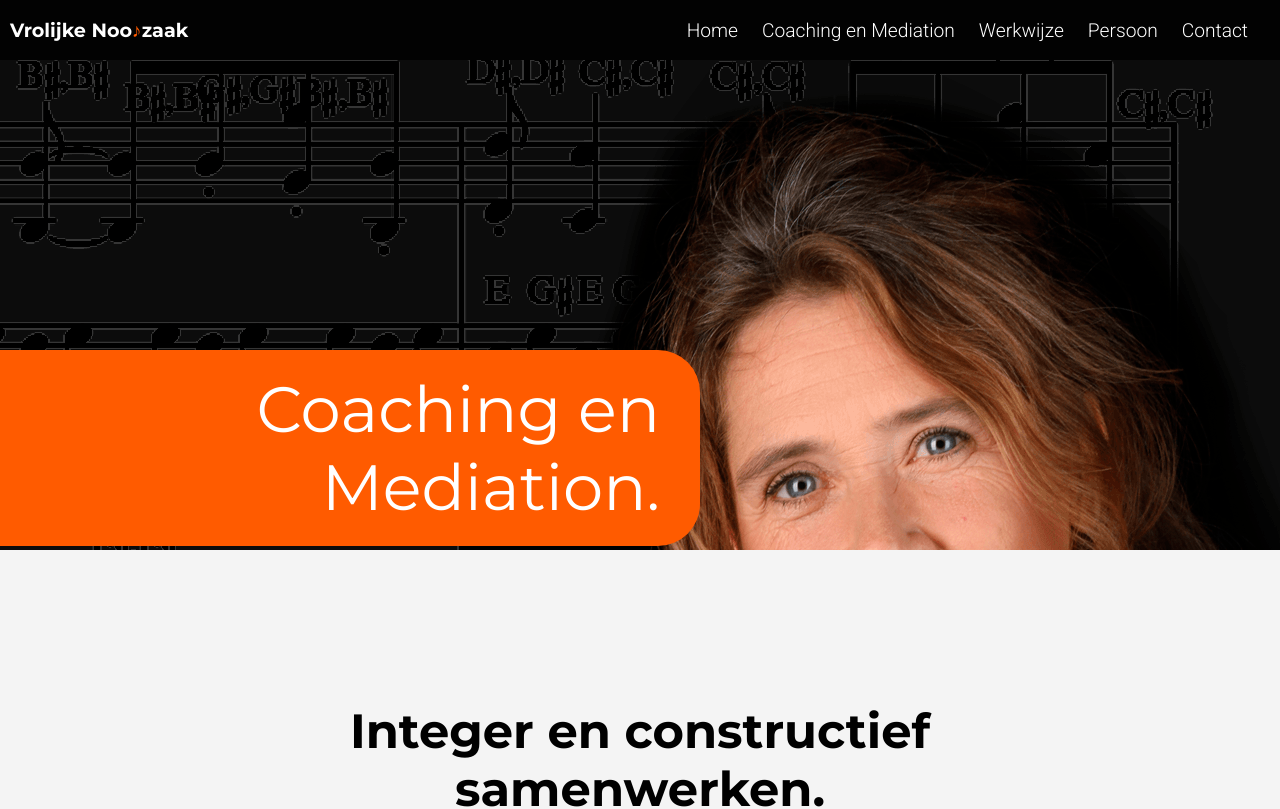
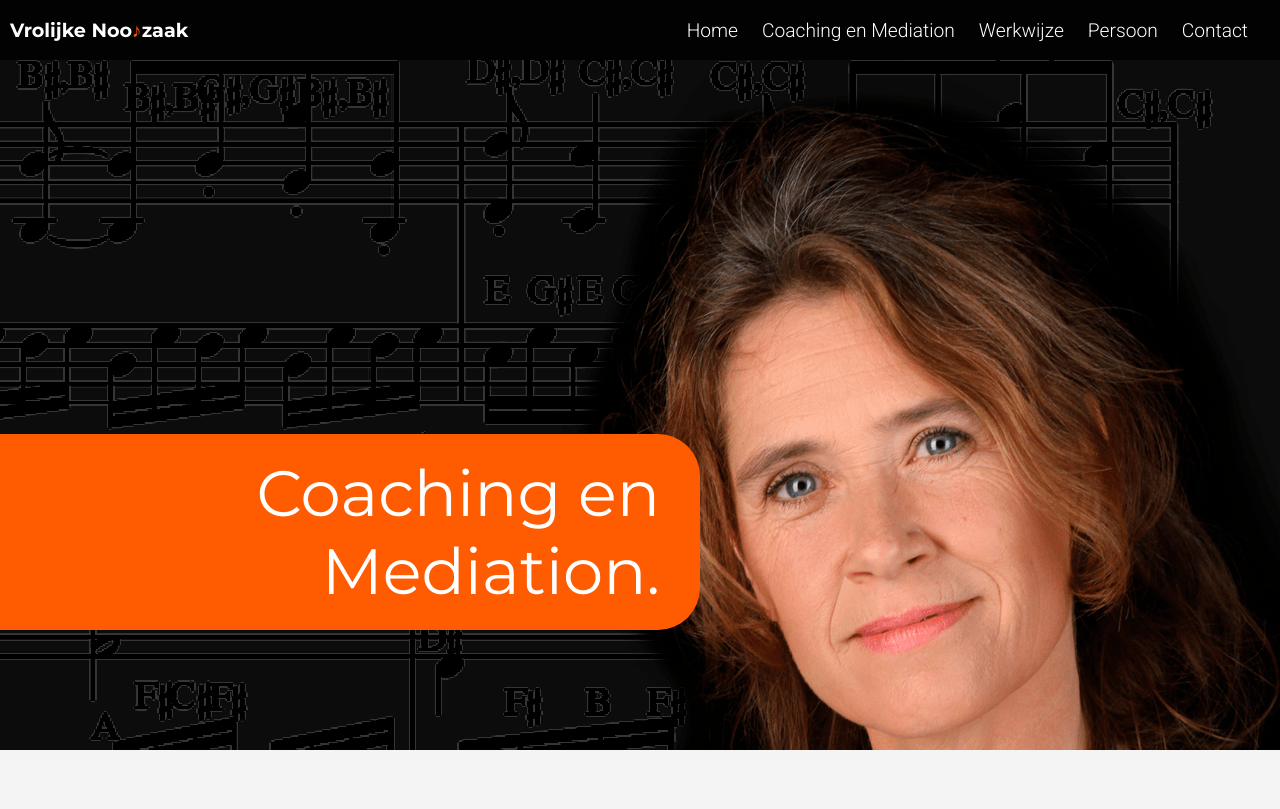
Before and after one commit to jodelajo/jet-app, a React (Create React App) app: page / in a window 1280 px wide. Shown: the top 809 px of the page. Built offline with nearby package versions, Linux system fonts and the light colour scheme.

Commit message:
resp header

```diff
--- a/src/components/header/Header.module.css
+++ b/src/components/header/Header.module.css
@@ -2,11 +2,12 @@
   display: flex;
   position: relative;
   margin: 0;
-  background: url("../../assets/slider_note.png");
+  background: url("../../assets/slider_jet_note_mobile.png") no-repeat top center fixed;
+  background-position-y: 3.4rem;
   width: 100vw;
   height: auto;
   background-size: contain;
-  min-height: 300px;
+  min-height: 320px;
   z-index: -10;
 }
 
@@ -15,15 +16,15 @@
   animation-name: load;
   animation-timing-function: forwards;
   animation-duration: 2s;
-  margin-top: 8rem;
+  margin-top: 12rem;
   margin-bottom: 1rem;
-  width: 300px;
+  width: 220px;
 }
 
 .animation {
   position: absolute;
-  left: -300px;
-  width: 300px;
+  left: -220px;
+  width: 220px;
   -webkit-animation: slide 1s forwards;
   animation: slide 1s forwards;
 }
@@ -41,7 +42,7 @@
 }
 
 h1 {
-  font-size: 2rem;
+  font-size: 1.4rem;
   font-weight: 500;
   color: var(--colors-white);
   text-align: end;
@@ -49,13 +50,34 @@ h1 {
   /* min-width: 50%; */
   border-bottom-right-radius: 42px;
   border-top-right-radius: 42px;
-  padding: 10px 20px ;
+  padding: 10px 30px 10px 0;
+}
+
+@media only screen and (min-width: 768px) {
+.header {
+  min-height: 550px;
+}
+
+.banner {
+  width: 360px;
+  margin-top: 22rem;
+  margin-bottom: 2rem;
+}
+
+.animation {
+  left: -360px;
+  width: 360px;
+}
+
+h1 {
+  font-size: 2rem;
+}
 }
 
 @media only screen and (min-width: 992px){
 .header {
   background: url("../../assets/slider_jet_note.png") no-repeat right top fixed;
-  min-height: 550px;
+  min-height: 750px;
   justify-content: center;
   flex-direction: column;
   align-items: flex-start;
@@ -64,7 +86,7 @@ h1 {
 }
 
 .banner {
-
+  margin-top: 6rem;
   margin-bottom: 4rem;
   /* overflow: hidden; */
   width: 700px;
```
Also changed, not shown: src/assets/slider_jet_note_mobile.png (added).
